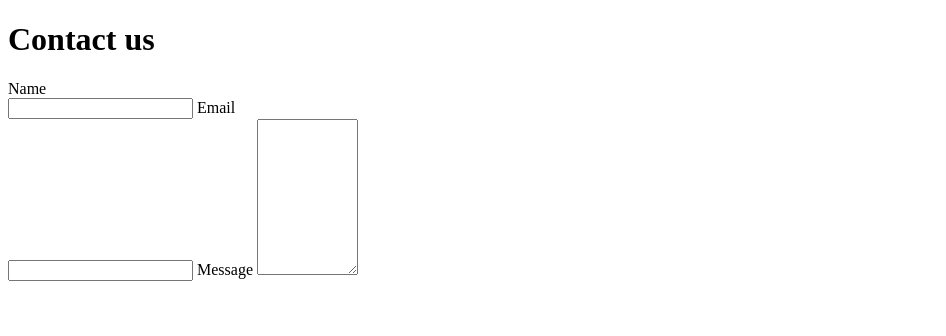
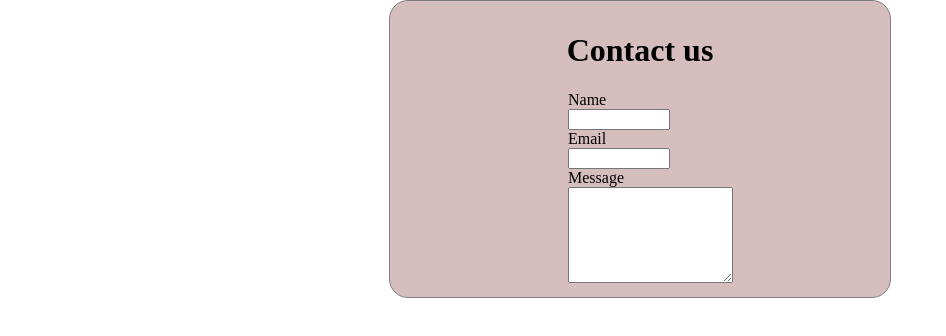
Before and after one commit to Remmaabde/Conatct-us, a plain HTML site: page index.html in a window 1280 px wide. Shown: the whole page, without its empty margins (0-946 px from the left). Drawn offline with Linux system fonts and the light colour scheme.

Commit message:
Added basic css styling in  style.css

```diff
--- a/index.html
+++ b/index.html
@@ -9,12 +9,14 @@
 <body>
     <div class="container">
         <h1>Contact us</h1>
+        <div class="elements">
         <label for="name">Name</label> <br>
-        <input type="text" name="" id="name">
+        <input type="text" name="" id="name"> <br>
         <label for="Email">Email</label> <br>
-        <input type="email">
-        <label for="message">Message</label>
-        <textarea rows="10" cols="10"></textarea>
+        <input type="email"> <br>
+        <label for="message">Message</label> <br>
+        <textarea rows="6" cols="18"></textarea>
+    </div>
 
     </div>
 </body>
--- a/style.css
+++ b/style.css
@@ -0,0 +1,26 @@
+body{
+    margin:0;
+    padding:0;
+}
+.container{
+    background-color:rgb(214, 190, 190);
+    display:block;
+    margin:0 auto;
+    width:30rem;
+    padding:10px;
+    border:1px solid gray;
+    border-radius:19px;
+}
+h1{
+    text-align:center;
+}
+label{
+    margin:0 auto;
+}
+input{
+    width:30%;
+    focus-outline:none;
+}
+.elements{
+    padding-left:35%;
+}
```
